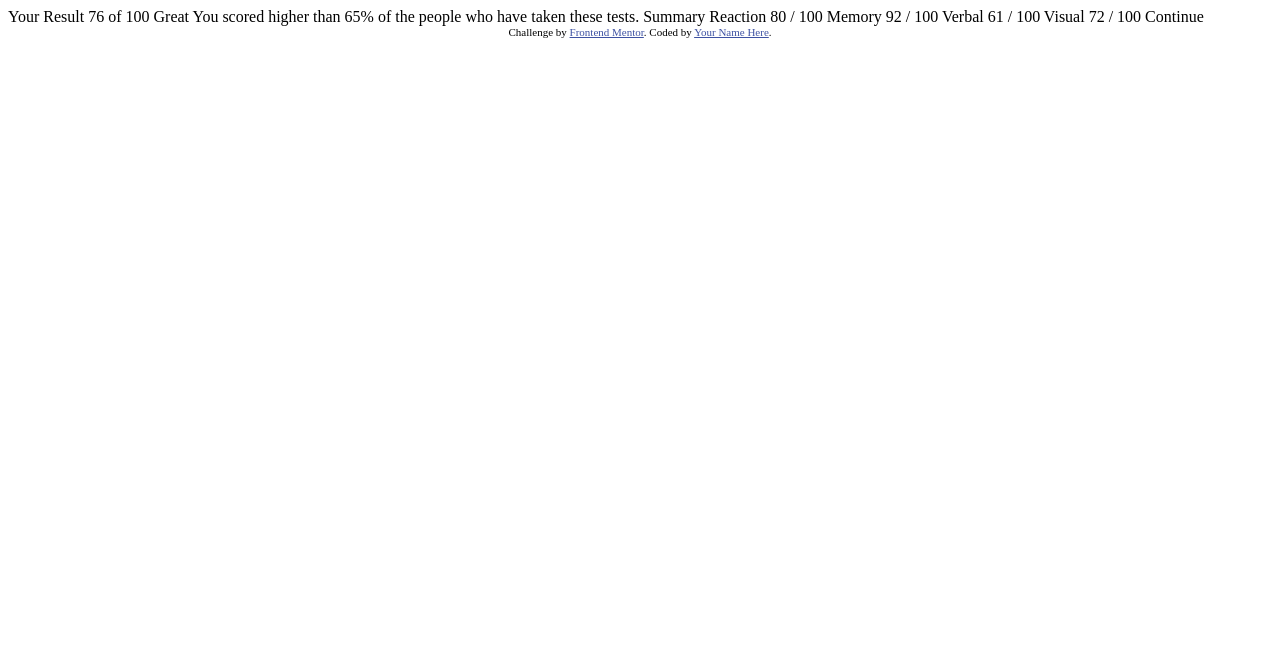
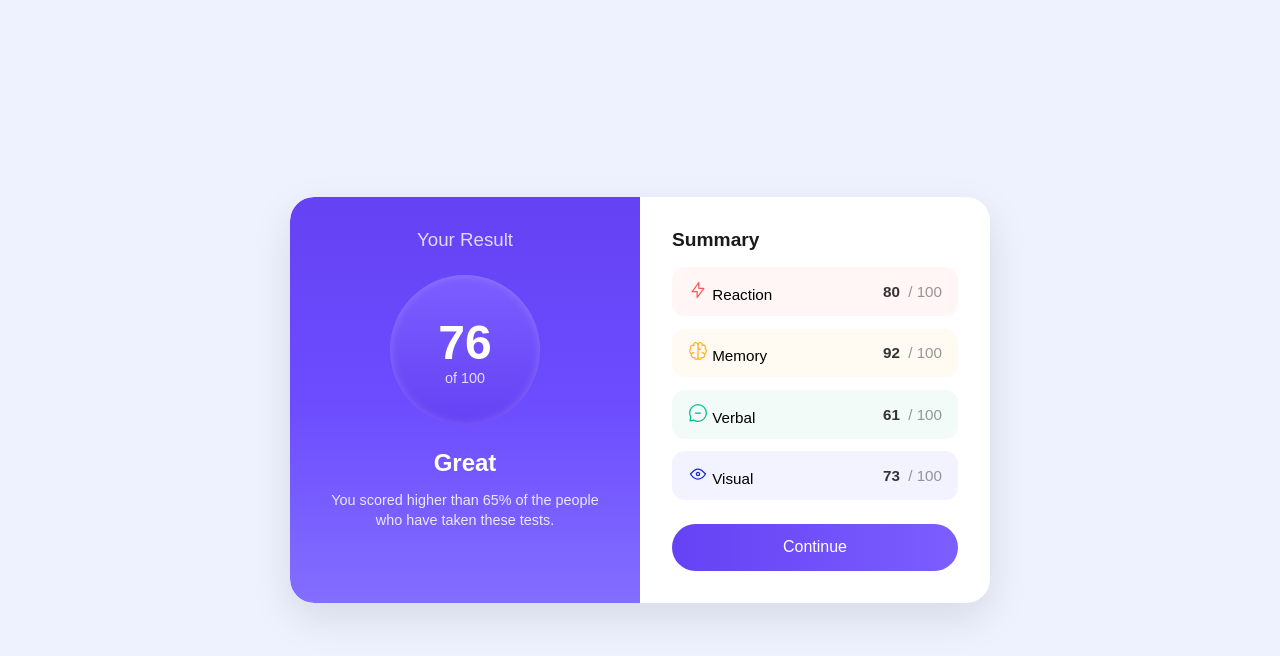
Before and after one commit to ermiza12/git-repo, a plain HTML site: page Project 2/index.html in a window 1280 px wide. Drawn offline with Linux system fonts and the light colour scheme.

Commit message:
Update index.html

```diff
--- a/Project 2/index.html
+++ b/Project 2/index.html
@@ -1,47 +1,210 @@
 <!DOCTYPE html>
 <html lang="en">
 <head>
-  <meta charset="UTF-8">
-  <meta name="viewport" content="width=device-width, initial-scale=1.0"> <!-- displays site properly based on user's device -->
+  <meta charset="UTF-8" />
+  <meta name="viewport" content="width=device-width, initial-scale=1.0" />
+  <title>Result Summary Card</title>
+  <link rel="icon" href="favicon-32x32.png">
+  <style>
 
-  <link rel="icon" type="image/png" sizes="32x32" href="./assets/images/favicon-32x32.png">
+    * {
+      margin: 0;
+      padding: 0;
+      box-sizing: border-box;
+      font-family: 'Poppins', sans-serif;
+    }
 
-  <title>Frontend Mentor | Results summary component</title>
+    body {
+      background-color: #eef2ff;
+      min-height: 100vh;
+      display: flex;
+      justify-content: center;
+      align-items: center;
+    }
 
-  <!-- Feel free to remove these styles or customise in your own stylesheet 👍 -->
-  <style>
-    .attribution { font-size: 11px; text-align: center; }
-    .attribution a { color: hsl(228, 45%, 44%); }
+    .container {
+      background: white;
+      display: flex;
+      border-radius: 1.5rem;
+      box-shadow: 0 15px 40px rgba(0, 0, 0, 0.1);
+      overflow: hidden;
+      max-width: 700px;
+      width: 90%;
+      flex-wrap: wrap;
+    }
+
+    .result {
+      background: linear-gradient(to bottom, #6542f4, #6c4cff, #836eff);
+      color: white;
+      flex: 1 1 300px;
+      padding: 2rem;
+      text-align: center;
+      border-radius: 1.5rem 0 0 1.5rem;
+    }
+
+    .result h3 {
+      opacity: 0.8;
+      font-weight: 500;
+      margin-bottom: 1.5rem;
+    }
+
+    .circle {
+      width: 150px;
+      height: 150px;
+      border-radius: 50%;
+      background: linear-gradient(to bottom, #7c5eff, #6542f4);
+      display: flex;
+      align-items: center;
+      justify-content: center;
+      flex-direction: column;
+      margin: 0 auto 1.5rem;
+      box-shadow: inset 0 0 10px rgba(255, 255, 255, 0.2);
+    }
+
+    .circle h1 {
+      font-size: 3rem;
+      margin: 0;
+    }
+
+    .circle span {
+      font-size: 0.9rem;
+      opacity: 0.8;
+    }
+
+    .result h2 {
+      font-size: 1.5rem;
+      margin-bottom: 0.8rem;
+    }
+
+    .result p {
+      font-size: 0.9rem;
+      opacity: 0.85;
+      line-height: 1.4;
+    }
+
+
+    .summary {
+      flex: 1 1 300px;
+      padding: 2rem;
+      display: flex;
+      flex-direction: column;
+      justify-content: space-between;
+      border-radius: 0 1.5rem 1.5rem 0;
+    }
+
+    .summary h3 {
+      margin-bottom: 1rem;
+      font-size: 1.2rem;
+      color: #1a1a1a;
+    }
+
+    .summary-list {
+      display: flex;
+      flex-direction: column;
+      gap: 0.8rem;
+    }
+
+    .item {
+      display: flex;
+      justify-content: space-between;
+      align-items: center;
+      padding: 0.8rem 1rem;
+      border-radius: 0.8rem;
+      font-size: 0.95rem;
+    }
+
+    .item span {
+      font-weight: 500;
+    }
+
+    .reaction { background: #fff6f5}
+    .memory { background: #fffbf2; }
+    .verbal { background: #f2fbf8;}
+    .visual { background: #f3f3ff;}
+
+    .item .score {
+      color: #333;
+      font-weight: 600;
+    }
+
+    .item .score span {
+      opacity: 0.5;
+      margin-left: 4px;
+    }
+
+    .btn {
+      background: linear-gradient(to right, #6542f4, #7c5eff);
+      color: white;
+      border: none;
+      border-radius: 2rem;
+      padding: 0.9rem;
+      font-size: 1rem;
+      cursor: pointer;
+      transition: transform 0.2s, background 0.3s;
+      margin-top: 1.5rem;
+    }
+
+    .btn:hover {
+      transform: translateY(-2px);
+      background: linear-gradient(to right, #5a35e4, #705cff);
+    }
+
+
+    @media (max-width: 768px) {
+      .container {
+        flex-direction: column;
+        border-radius: 1.5rem;
+        overflow: hidden;
+      }
+
+      .result {
+        border-radius: 0 0 1.5rem 1.5rem;
+        padding: 2rem 1rem;
+      }
+
+      .summary {
+        padding: 1.5rem;
+      }
+    }
   </style>
 </head>
 <body>
+  <div class="container">
 
-  Your Result
-  76
-  of 100
+    <div class="result">
+      <h3>Your Result</h3>
+      <div class="circle">
+        <h1>76</h1>
+        <span>of 100</span>
+      </div>
+      <h2>Great</h2>
+      <p>You scored higher than 65% of the people who have taken these tests.</p>
+    </div>
 
-  Great
-  You scored higher than 65% of the people who have taken these tests.
-
-  Summary
-
-  Reaction
-  80 / 100
-
-  Memory
-  92 / 100
-
-  Verbal
-  61 / 100
-
-  Visual
-  72 / 100
-
-  Continue
-
-  <div class="attribution">
-    Challenge by <a href="https://www.frontendmentor.io?ref=challenge" target="_blank">Frontend Mentor</a>.
-    Coded by <a href="#">Your Name Here</a>.
+    <div class="summary">
+      <div>
+        <h3>Summary</h3>
+        <div class="summary-list">
+          <div class="item reaction">
+            <span><img src="icon-reaction.svg" alt=""> Reaction</span>
+            <div class="score">80 <span>/ 100</span></div>
+          </div>
+          <div class="item memory">
+            <span><img src="icon-memory.svg" alt=""> Memory</span>
+            <div class="score">92 <span>/ 100</span></div>
+          </div>
+          <div class="item verbal">
+            <span><img src="icon-verbal.svg" alt=""> Verbal</span>
+            <div class="score">61 <span>/ 100</span></div>
+          </div>
+          <div class="item visual">
+            <span><img src="icon-visual.svg" alt=""> Visual</span>
+            <div class="score">73 <span>/ 100</span></div>
+          </div>
+        </div>
+      </div>
+      <button class="btn">Continue</button>
+    </div>
   </div>
 </body>
 </html>
```
